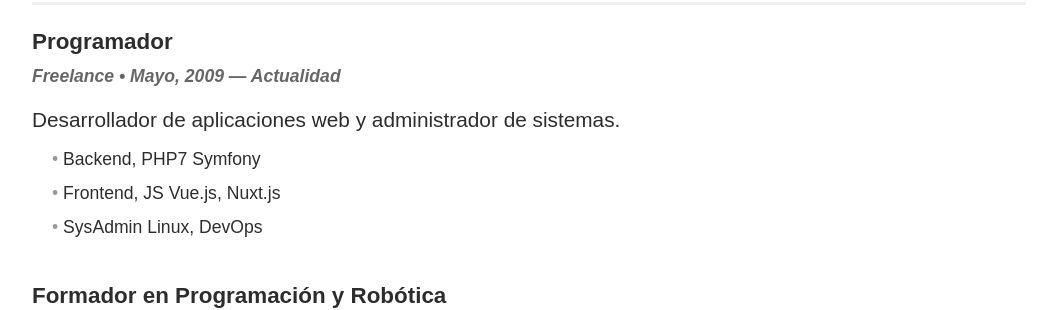
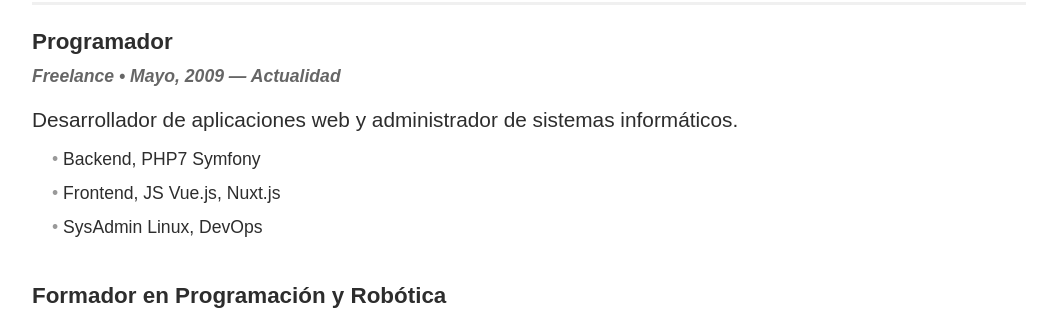
Before and after one commit to migueabellan/migueabellan.github.io, a Jekyll site: the page built from index.html, in a window 1280 px wide and 900 px high, scrolled down 467 px. Shown: the part 152-462 px from the top of the window, without its empty margins (111-1168 px from the left). Built offline with Jekyll 4.4.1, drawn with Linux system fonts in a browser that asks for light colours; nearby versions of some CDN libraries.

Commit message:
Update experience.yml

```diff
--- a/_data/experience.yml
+++ b/_data/experience.yml
@@ -1,7 +1,7 @@
 - company: Programador
   position: Freelance
   duration: Mayo, 2009 &mdash; Actualidad
-  summary: Desarrollador de aplicaciones web y administrador de sistemas.
+  summary: Desarrollador de aplicaciones web y administrador de sistemas informáticos.
   items:
     - Backend, PHP7 Symfony
     - Frontend, JS Vue.js, Nuxt.js
```
